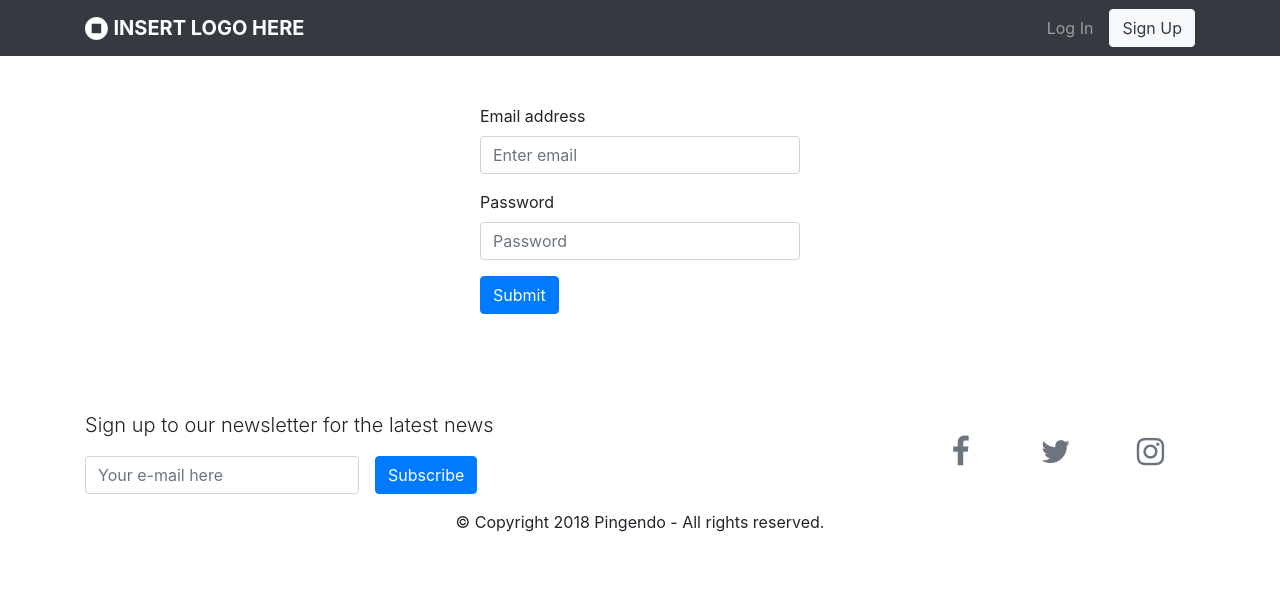
After one commit to ben-jacobson/Linkboxes.io, a Django app: template bookmarks/templates/login.html in a window 1280 px wide. The commit adds this page. Shown: the top 597 px of the page. Run offline with Django 3.2, Linux system fonts and the light colour scheme; the template is opened without the code that fills it, so the values that code supplies are empty; some libraries are stand-ins or nearby versions.

Commit message:
added login view, template and unit test

```diff
--- a/bookmarks/templates/base.html
+++ b/bookmarks/templates/base.html
@@ -19,18 +19,15 @@
     <nav class="navbar navbar-expand-md navbar-dark bg-dark">
         <div class="container"> <a class="navbar-brand" href="#">
                 <i class="fa d-inline fa-lg fa-stop-circle"></i>
-                <b> BRAND</b>
+                <b>INSERT LOGO HERE</b>
             </a> <button class="navbar-toggler navbar-toggler-right border-0" type="button" data-toggle="collapse"
                 data-target="#navbar10">
                 <span class="navbar-toggler-icon"></span>
             </button>
             <div class="collapse navbar-collapse" id="navbar10">
                 <ul class="navbar-nav ml-auto">
-                    <li class="nav-item"> <a class="nav-link" href="#">Features</a> </li>
-                    <li class="nav-item"> <a class="nav-link" href="#">Pricing</a> </li>
-                    <li class="nav-item"> <a class="nav-link" href="#">About</a> </li>
-                    <li class="nav-item"> <a class="nav-link" href="#">FAQ</a> </li>
-                </ul> <a class="btn navbar-btn ml-md-2 btn-light text-dark">Contact us</a>
+                    <li class="nav-item"> <a class="nav-link" href="#">Log In</a> </li>
+                </ul> <a class="btn navbar-btn ml-md-2 btn-light text-dark">Sign Up</a>
             </div>
         </div>
     </nav>
--- /dev/null
+++ b/bookmarks/templates/login.html
@@ -0,0 +1,23 @@
+{% extends 'base.html' %}
+
+{% block page-title %}Login{% endblock %}
+
+{% block main-content %}
+<div class="py-5">
+    <div class="container">
+        <div class="row">
+            <div class="col-md-4"></div>
+            <div class="col-md-4">
+                <div class="col-md-12">
+                    <form class="">
+                        <div class="form-group"> <label>Email address</label> <input type="email" class="form-control" placeholder="Enter email"> </div>
+                        <div class="form-group"> <label>Password</label> <input type="password" class="form-control" placeholder="Password"> </div> <button type="submit" class="btn btn-primary">Submit</button>
+                    </form>
+                </div>
+            </div>
+            <div class="col-md-4"></div>
+        </div>
+        <div class="row"></div>
+    </div>
+</div>
+{% endblock %}
--- a/bookmarks/views.py
+++ b/bookmarks/views.py
@@ -3,6 +3,9 @@ from bookmarks.models import List, Bookmark
 
 class HomePageView(TemplateView):
     template_name = 'home.html'
+
+class LoginView(TemplateView):
+    template_name = 'login.html'
 
 class ListListView(ListView):
     template_name= 'bookmarks_list.html'
--- a/default_app/urls.py
+++ b/default_app/urls.py
@@ -1,9 +1,10 @@
 from django.contrib import admin
 from django.urls import path
-from bookmarks.views import HomePageView, ListListView
+from bookmarks.views import HomePageView, LoginView, ListListView
 
 urlpatterns = [
     path('admin/', admin.site.urls),
     path('', HomePageView.as_view(), name='home'),
+    path('login', LoginView.as_view(), name='login'),
     path('<slug:slug>', ListListView.as_view(), name='bookmarks-listview'),
 ]
```
Also changed, not shown: bookmarks/tests/test_views.py (+8 -0 lines).
